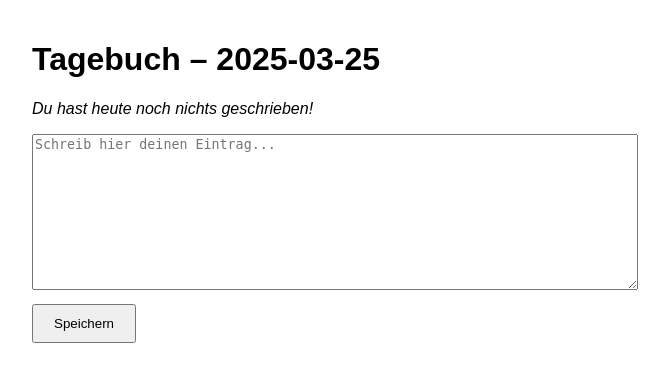
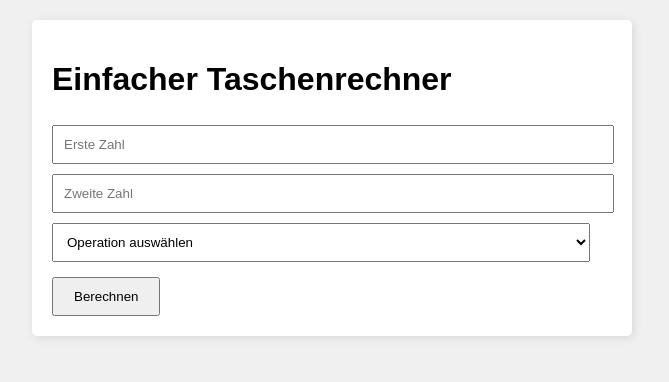
Before and after one commit to abbi414/tegebuch-app, a Flask app: page / in a window 1280 px wide. Shown: the top 382 px of the page, without its empty margins (308-977 px from the left). Run offline with Flask 3, Linux system fonts and the light colour scheme.

```diff
--- a/tagebuch-app/main.py
+++ b/tagebuch-app/main.py
@@ -1,3 +1,4 @@
+'''
 from flask import Flask, render_template, request, redirect
 from datetime import date
 import os
@@ -32,3 +33,36 @@ def index():
     return render_template("index.html", entry=entry_today, today=today)
 
 app.run(host='0.0.0.0', port=10000)  # Wichtig: Port 10000 für Render
+'''
+
+from flask import Flask, render_template, request
+app = Flask(__name__)
+
+@app.route("/", methods=["GET", "POST"])
+def calculator():
+    result = None
+    error = None
+    if request.method == "POST":
+        try:
+            num1 = float(request.form.get("num1", 0))
+            num2 = float(request.form.get("num2", 0))
+            op = request.form.get("operation")
+            if op == "add":
+                result = num1 + num2
+            elif op == "subtract":
+                result = num1 - num2
+            elif op == "multiply":
+                result = num1 * num2
+            elif op == "divide":
+                if num2 != 0:
+                    result = num1 / num2
+                else:
+                    error = "Division durch Null ist nicht erlaubt."
+            else:
+                error = "Ungültige Operation."
+        except Exception as e:
+            error = str(e)
+    return render_template("index.html", result=result, error=error)
+
+if __name__ == "__main__":
+    app.run(host="0.0.0.0", port=10000)
--- a/tagebuch-app/render.yaml
+++ b/tagebuch-app/render.yaml
@@ -1,6 +1,6 @@
 services:
   - type: web
-    name: tagebuch-app
+    name: taschenrechner
     env: python
     buildCommand: ""
     startCommand: "python main.py"
--- a/tagebuch-app/templates/index.html
+++ b/tagebuch-app/templates/index.html
@@ -1,25 +1,54 @@
 <!DOCTYPE html>
 <html>
 <head>
-    <title>Tagebuch</title>
+    <meta charset="UTF-8">
+    <title>Taschenrechner</title>
     <style>
-        body { font-family: Arial; max-width: 600px; margin: auto; padding: 20px; }
-        textarea { width: 100%; height: 150px; }
-        button { margin-top: 10px; padding: 10px 20px; }
+        body {
+            font-family: Arial, sans-serif;
+            max-width: 600px;
+            margin: auto;
+            padding: 20px;
+            background-color: #f0f0f0;
+        }
+        .calc-container {
+            background: white;
+            padding: 20px;
+            border-radius: 5px;
+            box-shadow: 2px 2px 10px rgba(0,0,0,0.1);
+        }
+        input, select {
+            padding: 10px;
+            margin: 5px 0;
+            width: calc(100% - 22px);
+        }
+        button {
+            padding: 10px 20px;
+            margin-top: 10px;
+        }
     </style>
 </head>
 <body>
-    <h1>Tagebuch – {{ today }}</h1>
-
-    {% if entry %}
-        <p><strong>Dein Eintrag für heute:</strong></p>
-        <p>{{ entry }}</p>
-    {% else %}
-        <p><em>Du hast heute noch nichts geschrieben!</em></p>
-        <form method="POST">
-            <textarea name="entry" placeholder="Schreib hier deinen Eintrag..."></textarea><br>
-            <button type="submit">Speichern</button>
+    <div class="calc-container">
+        <h1>Einfacher Taschenrechner</h1>
+        <form method="post">
+            <input type="number" name="num1" placeholder="Erste Zahl" step="any" required>
+            <input type="number" name="num2" placeholder="Zweite Zahl" step="any" required>
+            <select name="operation" required>
+                <option value="">Operation auswählen</option>
+                <option value="add">Addition (+)</option>
+                <option value="subtract">Subtraktion (-)</option>
+                <option value="multiply">Multiplikation (×)</option>
+                <option value="divide">Division (÷)</option>
+            </select>
+            <button type="submit">Berechnen</button>
         </form>
-    {% endif %}
+        {% if result is not none %}
+            <h2>Ergebnis: {{ result }}</h2>
+        {% endif %}
+        {% if error %}
+            <h2 style="color:red;">Fehler: {{ error }}</h2>
+        {% endif %}
+    </div>
 </body>
 </html>
```
